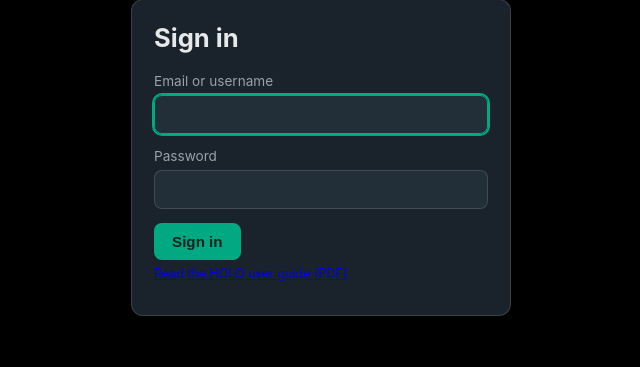
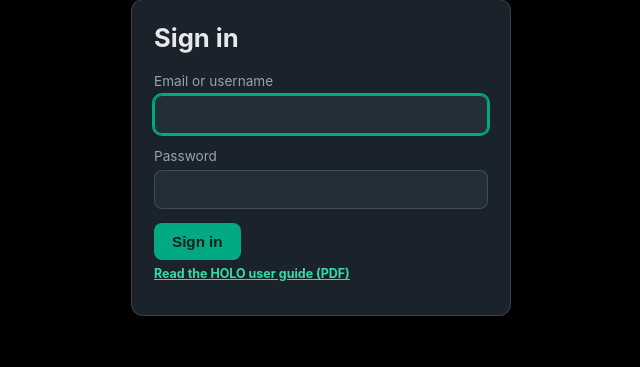
Before and after one commit to xod442/holo, a FastAPI app: page /login in a window 1280 px wide. Shown: the part 164-531 px from the top of the page, without its empty margins (319-959 px from the left). Run offline with FastAPI, Linux system fonts and the light colour scheme.

Commit message:
style: highlight login guide link
Make the PDF user guide link bright green on the login page.\n\nCo-authored-by: Copilot <223556219+Copilot@users.noreply.github.com>

```diff
--- a/app/static/style.css
+++ b/app/static/style.css
@@ -68,6 +68,8 @@ h2 { font-size: 1.05rem; margin: 0 0 14px; }
   box-shadow: 0 2px 10px rgba(0, 0, 0, .35);
 }
 .auth-card { max-width: 380px; margin: 8vh auto 0; }
+.login-guide-link { color: var(--hpe-green-dark); font-weight: 700; }
+.login-guide-link:hover { color: #65f2c5; }
 
 label { display: block; margin-bottom: 14px; font-size: .85rem; color: var(--muted); }
 input, select, textarea {
--- a/app/templates/login.html
+++ b/app/templates/login.html
@@ -15,7 +15,8 @@
     <button class="btn" type="submit">Sign in</button>
   </form>
   <p class="hint">
-    <a href="{{ rp }}/assets/docs/holo-user-guide.pdf" target="_blank" rel="noopener">
+    <a class="login-guide-link" href="{{ rp }}/assets/docs/holo-user-guide.pdf"
+       target="_blank" rel="noopener">
       Read the HOLO user guide (PDF)
     </a>
   </p>
```
